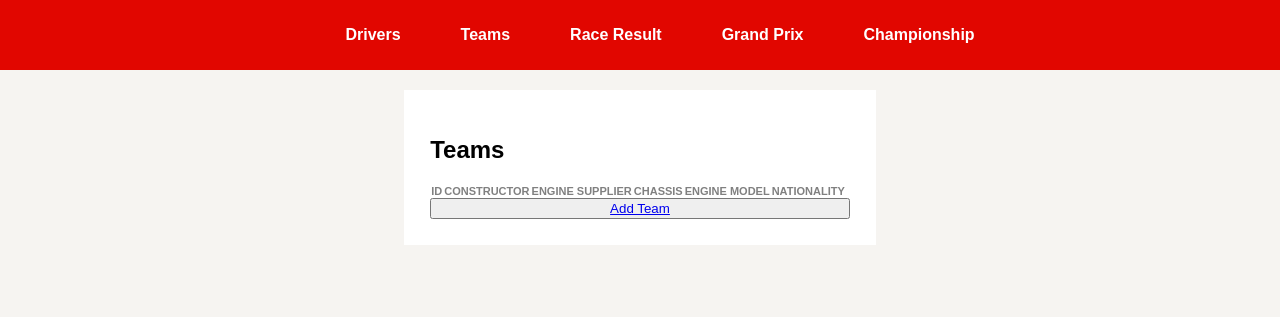
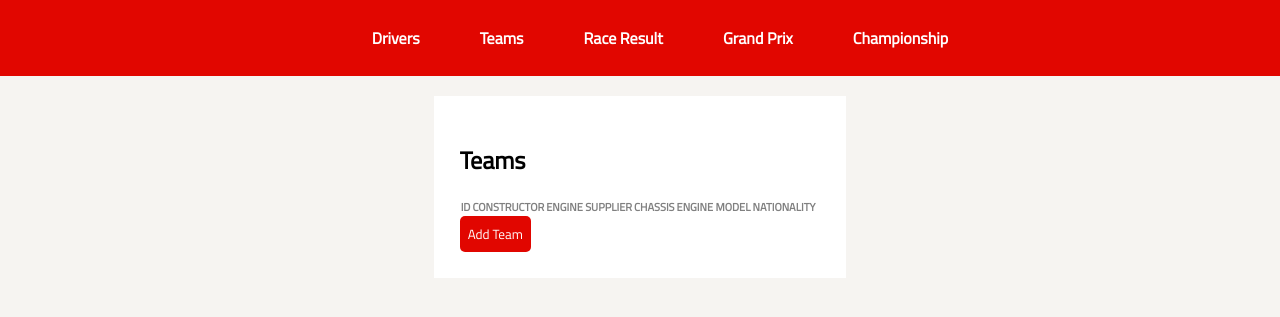
Before and after one commit to athinagouseti/Formula_One_Python-Week_05_Solo_Project, a Flask app: page /teams in a window 1280 px wide. Shown: the top 317 px of the page. Run offline with Flask 2, Linux system fonts and the light colour scheme; data that the repository does not hold is empty; some libraries are stand-ins or nearby versions.

Commit message:
CSS buttons

```diff
--- a/static/style.css
+++ b/static/style.css
@@ -1,7 +1,7 @@
 body {
     background-color: #F6F4F1;
     margin: 0;
-    font-family: sans-serif;
+    font-family: 'Titillium Web', sans-serif;
 }
 
 .container {
@@ -74,3 +74,20 @@ td {
 tr:nth-child(even) {
     background-color: #F4F4F4;
 }
+
+.button {
+    outline: none;
+    border: none;
+    color: #FFFFFF;
+    padding: 8px;
+    border-radius: 5px;
+    font-family: 'Titillium Web', sans-serif;
+}
+
+.red {
+    background-color: #e10600;
+}
+
+.black {
+    background-color: #000000
+}
--- a/templates/base.html
+++ b/templates/base.html
@@ -1,6 +1,7 @@
 <!DOCTYPE html>
 <meta name="viewport" content="width=device-width, initial-scale=1.0">
 <meta http-equiv="X-UA-Compatible" content="ie=edge">
+<link rel="stylesheet" href="https://fonts.googleapis.com/css?family=Titillium+Web">
 <link rel="stylesheet" href="{{ url_for('static', filename='style.css') }}">
 <html>
 <head>
--- a/templates/drivers/edit.html
+++ b/templates/drivers/edit.html
@@ -25,7 +25,9 @@
         </select>
     </div>
 
-    <button class = "button" type = "submit">Update Driver</button>
+
+
+    <button class = "button black" type = "submit">Update Driver</button>
 
 </form>
 
--- a/templates/drivers/new.html
+++ b/templates/drivers/new.html
@@ -27,6 +27,6 @@
         </select>
 
     </div>
-    <button class = "button" type = "submit">Add Driver</button>
+    <button class = "button red" type = "submit">Add Driver</button>
 
 {% endblock %}
--- a/templates/grand_prix/edit.html
+++ b/templates/grand_prix/edit.html
@@ -17,7 +17,7 @@
         <input type = "text" id = "date" name = "date" value = "{{ grand_prix.date }}" required>
     </div>
 
-    <button class = "button" type = "submit">Update Grand Prix</button>
+    <button class = "button black" type = "submit">Update Grand Prix</button>
 
 </form>
 
--- a/templates/grand_prix/new.html
+++ b/templates/grand_prix/new.html
@@ -22,7 +22,7 @@
         <label for = "date">Date</label>
         <input type = "text" name = "date">
     </div>
-    <button class = "button" type = "submit">Add Grand prix</button>
+    <button class = "button red" type = "submit">Add Grand prix</button>
 
 
 {% endblock %}
--- a/templates/race_results/edit.html
+++ b/templates/race_results/edit.html
@@ -54,6 +54,6 @@
             {% endfor %}
         </select>
     </div>
-    <button class = "button" type = "submit">Edit Race Result</button>
+    <button class = "button black" type = "submit">Edit Race Result</button>
 </form>
 {% endblock %}
--- a/templates/race_results/new.html
+++ b/templates/race_results/new.html
@@ -54,6 +54,6 @@
             {% endfor %}
         </select>
     </div>
-    <button class = "button" type = "submit">Add Race Result</button>
+    <button class = "button red" type = "submit">Add Race Result</button>
 </form>
 {% endblock %}
--- a/templates/teams/edit.html
+++ b/templates/teams/edit.html
@@ -25,7 +25,7 @@
         <input type = "text" id = "nationality" name = "nationality" value = "{{ team.nationality }}" required>
     </div>
 
-    <button class = "button" type = "submit">Update Team</button>
+    <button class = "button black" type = "submit">Update Team</button>
 
 </form>
 
--- a/templates/teams/index.html
+++ b/templates/teams/index.html
@@ -22,11 +22,15 @@
             <td>{{ team.chassis }}</td>
             <td>{{ team.engine_model }}</td>
             <td>{{ team.nationality }}</td>
-            <td><button class = "button" type = "submit"><a href="/teams/{{ team.id }}/edit">Edit Team</a></button></td>
+            <td>
+                <form action="/teams/{{ team.id }}/edit" method="get">
+                    <button class = "button black" type = "submit">Edit Team</button>
+                </form>
+            </td>
             <td>
                 <div class="buttons">
                     <form class = "delete-form" action = "/teams/{{ team.id }}/delete" method = "POST">
-                        <button class = "button">Delete Team</button>
+                        <button class = "button red">Delete Team</button>
                     </form>
                 </div>
             </td>
@@ -34,8 +38,9 @@
     {% endfor %}
 </table>
 
-<button class = "button" type = "submit"><a href = "/teams/new">Add Team</a></button>
-
+<form action = "/teams/new" method="get">
+    <button class = "button red" type = "submit">Add Team</button>
+</form>
 
 
 {% endblock %}
--- a/templates/teams/new.html
+++ b/templates/teams/new.html
@@ -38,7 +38,7 @@
     </div>
 
 
-    <button class = "button" type = "submit">Add Team</button>
+    <button class = "button red" type = "submit">Add Team</button>
 
 
 {% endblock %}
```
Also changed, not shown: templates/drivers/index.html (+9 -3 lines), templates/grand_prix/index.html (+10 -3 lines), templates/race_results/index.html (+10 -3 lines).
